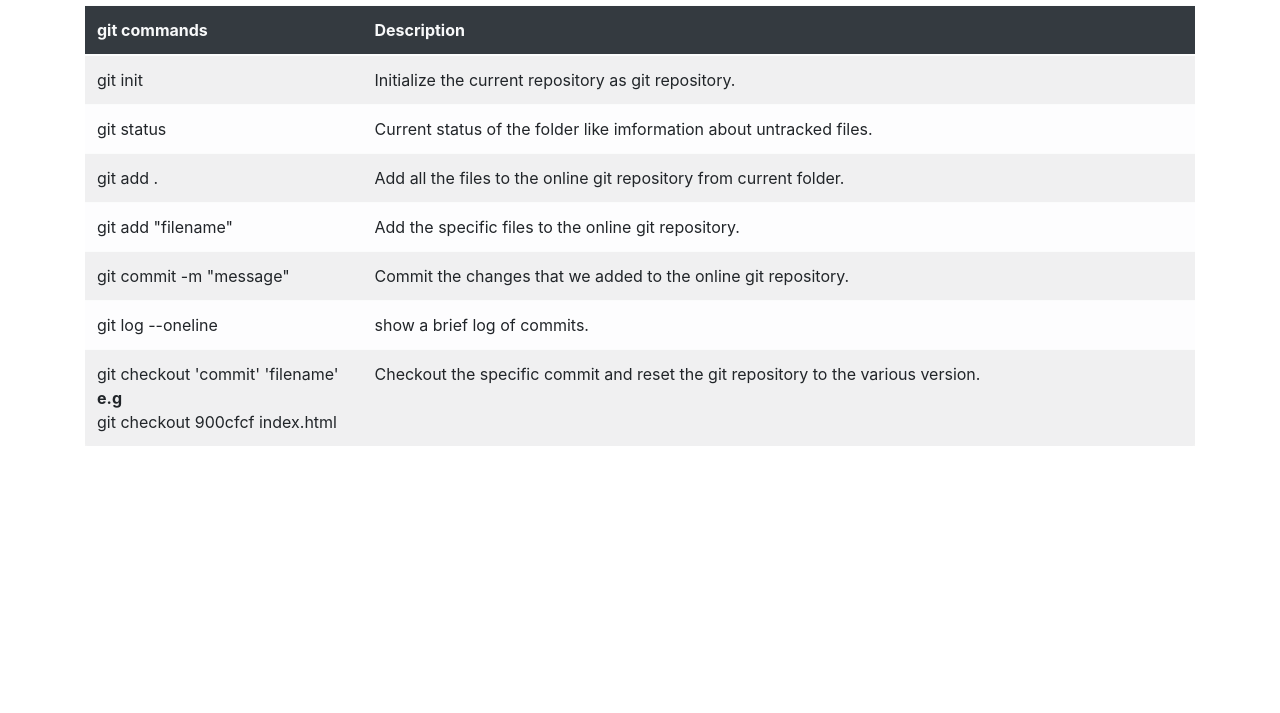
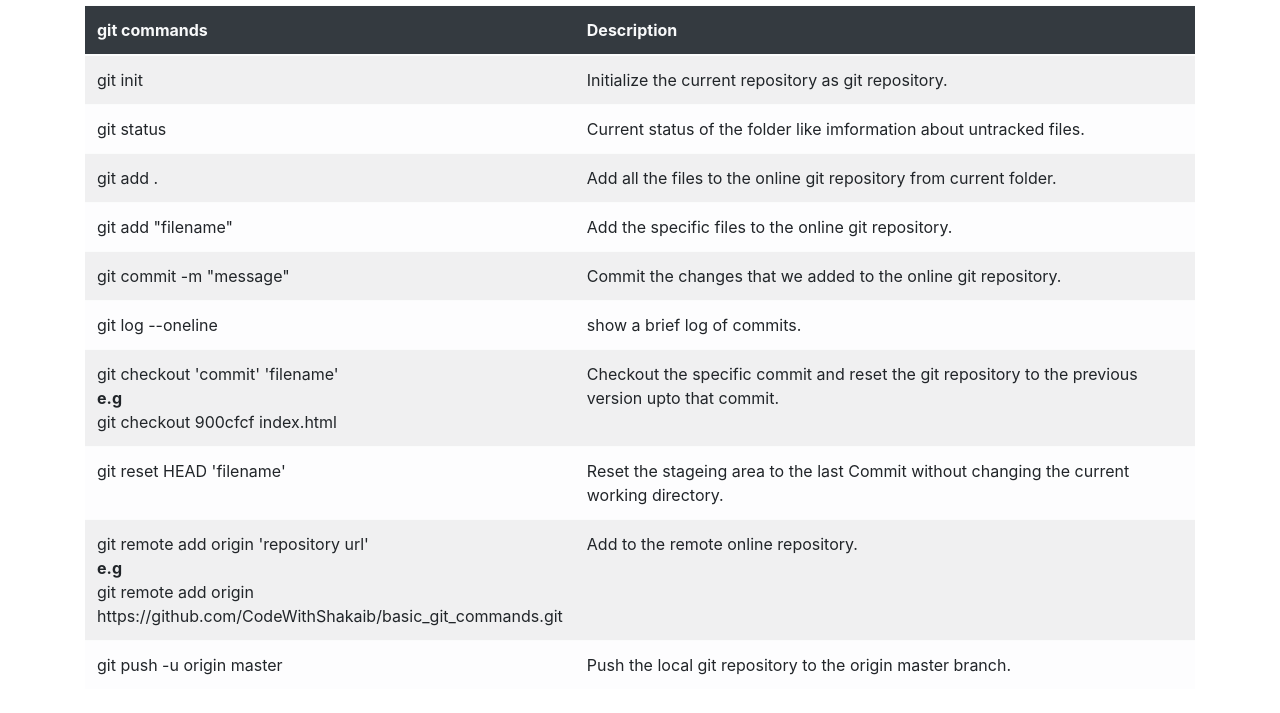
Before and after one commit to CodeWithShakaib/basic_git_commands, a plain HTML site: page basic-git-commands.html in a window 1280 px wide. Shown: the part 65-778 px from the top of the page. Drawn offline with nearby package versions, Linux system fonts and the light colour scheme.

Commit message:
last commit

```diff
--- a/basic-git-commands.html
+++ b/basic-git-commands.html
@@ -2,11 +2,11 @@
 <html lang="en">
 
 <head>
-    <title>git-test</title>
+    <title>Basic git commands</title>
     <!-- Required meta tags -->
     <meta charset="utf-8">
     <meta name="viewport" content="width=device-width, initial-scale=1, shrink-to-fit=no">
-
+    <link rel="shortcut icon" href="img/git_dark.png" type="image/x-icon">
     <!-- Bootstrap CSS -->
     <link rel="stylesheet" href="https://stackpath.bootstrapcdn.com/bootstrap/4.3.1/css/bootstrap.min.css" integrity="sha384-ggOyR0iXCbMQv3Xipma34MD+dH/1fQ784/j6cY/iJTQUOhcWr7x9JvoRxT2MZw1T" crossorigin="anonymous">
 </head>
@@ -14,7 +14,7 @@
 <body class="container mt-3">
 
     <h2 class="text-center bg-info text-light p-1 rounded">Basic <img src="img/git.png" style="width:30px;" alt="" srcset=""> commands.</h2>
-    <table class="table table-striped table-light rounded">
+    <table class="table table-striped table-light ">
         <thead>
             <tr class="bg-dark text-light">
                 <th scope="col" class="w-25">git commands</th>
@@ -48,7 +48,20 @@
             </tr>
             <tr>
                 <td>git checkout 'commit' 'filename'<br><b>e.g</b><br>git checkout 900cfcf index.html</td>
-                <td>Checkout the specific commit and reset the git repository to the various version.</td>
+                <td>Checkout the specific commit and reset the git repository to the previous version upto that commit.</td>
+            </tr>
+            <tr>
+                <td>git reset HEAD 'filename'</td>
+                <td>Reset the stageing area to the last Commit without changing the current working directory.</td>
+            </tr>
+
+            <tr>
+                <td>git remote add origin 'repository url'<br><b>e.g</b><br>git remote add origin https://github.com/CodeWithShakaib/basic_git_commands.git</td>
+                <td>Add to the remote online repository.</td>
+            </tr>
+            <tr>
+                <td>git push -u origin master</td>
+                <td>Push the local git repository to the origin master branch.</td>
             </tr>
         </tbody>
     </table>
```
Also changed, not shown: img/git_dark.png (added).
